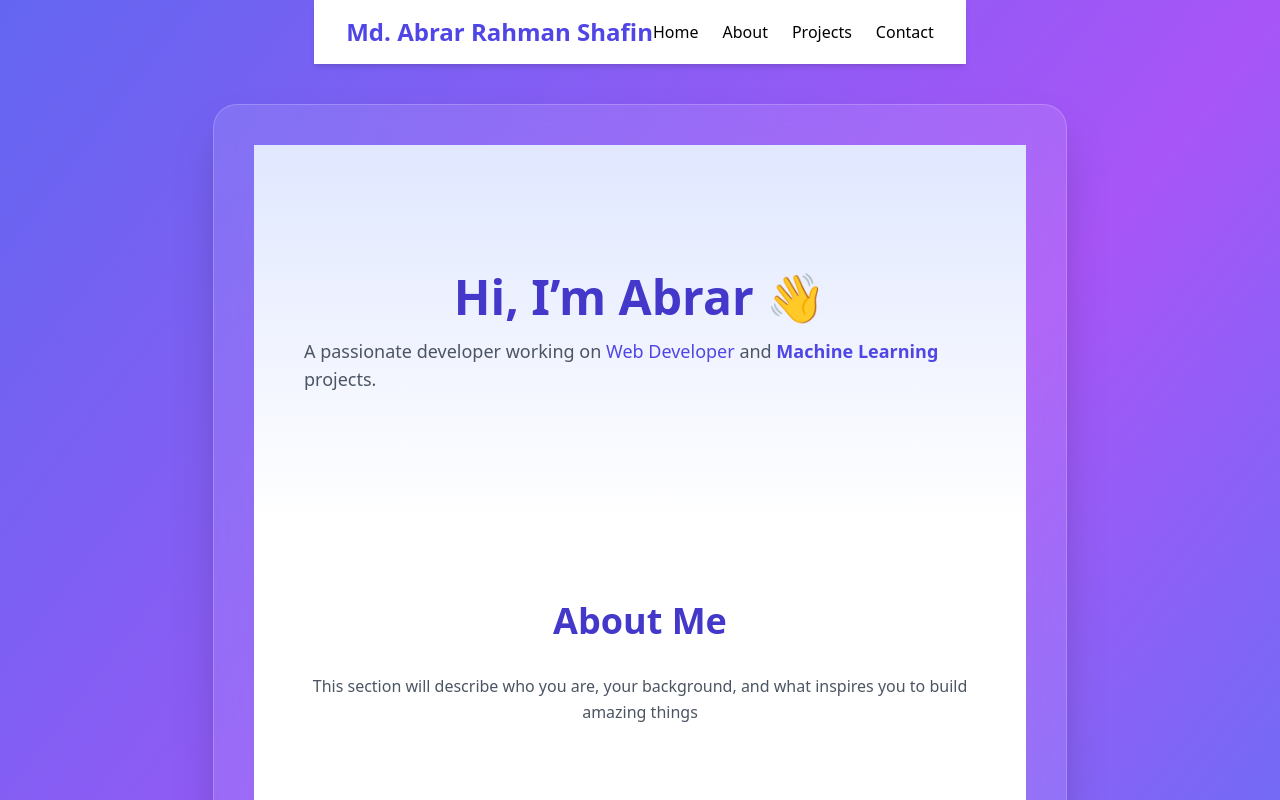
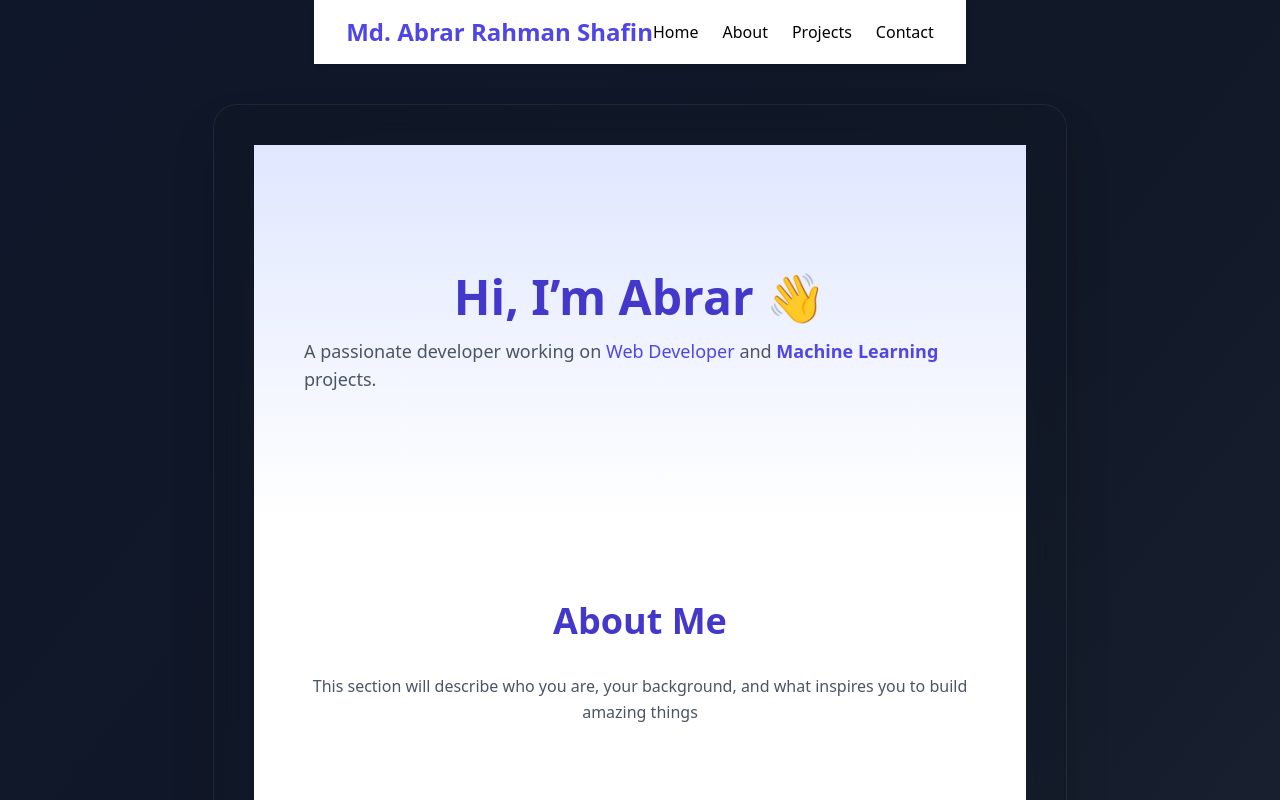
Before and after one commit to EbrerRamen/NewPortfolio-React.js-, a React (Create React App) app: page / in a window 1280 px wide. Shown: the top 800 px of the page. Built offline with nearby package versions, Linux system fonts and the light colour scheme.

Commit message:
Switched to darker version. Previous one looked girlish

```diff
--- a/src/App.jsx
+++ b/src/App.jsx
@@ -8,13 +8,13 @@ import Footer from "./components/Footer";
 
 function App() {
     return (
-        <div className ="min-h-screen bg-gradient-to-br from-indigo-500 via-purple-500 to-blue-500 flex flex-col items-center justify-center">
+        <div className="min-h-screen bg-gradient-to-br from-slate-900 via-gray-900 to-gray-800 flex flex-col items-center justify-center">
             <Navbar />
-            <div className="backdrop-blur-lg bg-white/10 border border-white/20 rounded-3xl shadow-2xl p-10 w-11/12 md:w-3/4 lg:w-2/3 my-10">
-            <Hero />
-            <About />
-            <Projects />
-            <Contact />
+            <div className="backdrop-blur-lg bg-gray-900/30 border border-gray-700/40 rounded-3xl shadow-2xl p-10 w-11/12 md:w-3/4 lg:w-2/3 my-10">
+                <Hero />
+                <About />
+                <Projects />
+                <Contact />
             </div>
             <Footer />
         </div>
```
